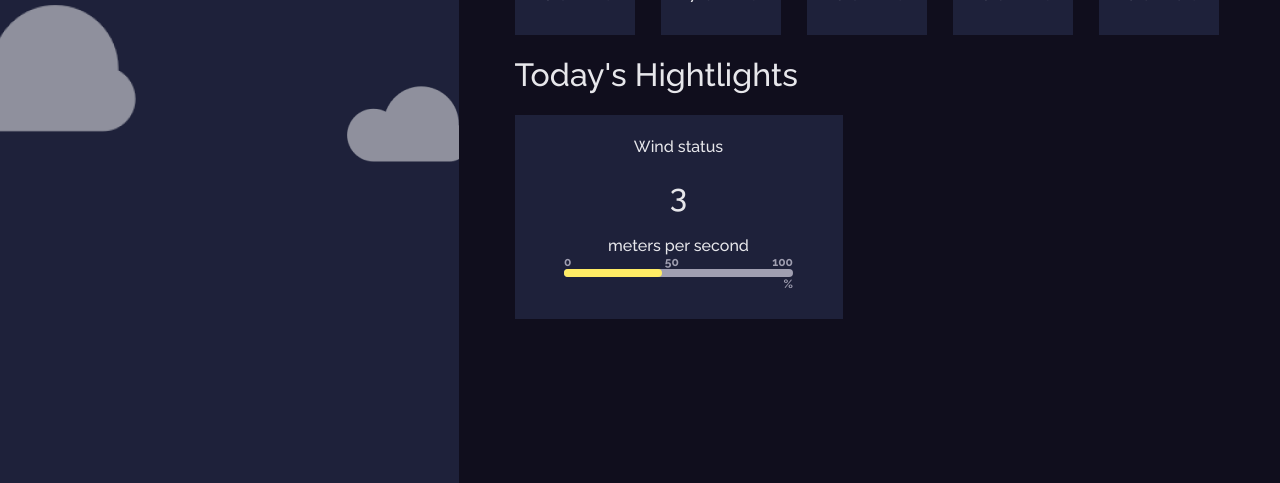
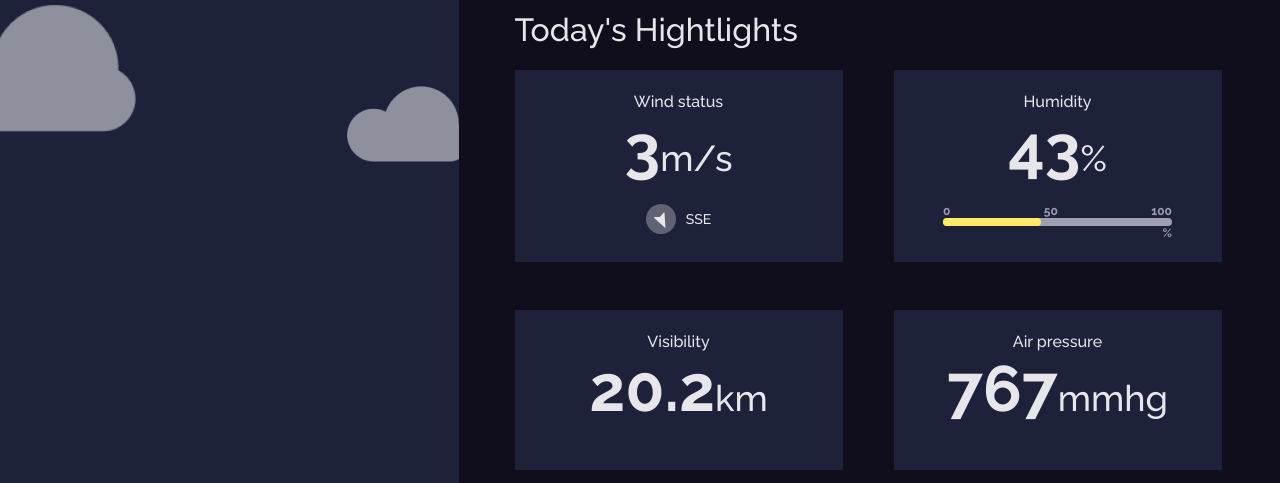
Before and after one commit to Kononov-Sergey/weather_app, a React (Create React App) app: page / in a window 1280 px wide. Shown: the part 317-800 px from the top of the page. Built offline with nearby package versions, Linux system fonts and the light colour scheme; no server answers.

Commit message:
made styles for main content section

```diff
--- a/src/components/Main/Interface/WindCompass.jsx
+++ b/src/components/Main/Interface/WindCompass.jsx
@@ -0,0 +1,15 @@
+import React from "react";
+import classes from "./WindCompass.module.scss";
+
+function WindCompass({ rotation }) {
+  return (
+    <div
+      style={{ transform: `rotate(${rotation - 45}deg)` }}
+      className={classes.circle}
+    >
+      <span className="material-icons">near_me</span>
+    </div>
+  );
+}
+
+export default WindCompass;
--- /dev/null
+++ b/src/components/Main/Interface/WindCompass.module.scss
@@ -0,0 +1,15 @@
+.circle {
+  width: 30px;
+  height: 30px;
+  background-color: rgb(97, 99, 117);
+  border-radius: 50px;
+  position: relative;
+  span {
+    position: absolute;
+    top: 50%;
+    left: 50%;
+    transform: translate(-50%, -50%);
+    font-size: 19px;
+    color: rgb(231, 231, 235);
+  }
+}
--- a/src/components/Main/MainContent.jsx
+++ b/src/components/Main/MainContent.jsx
@@ -2,7 +2,6 @@
 import { useSelector } from "react-redux";
 import { getHightlights } from "../../store/selectors";
 import CardWide from "../UI/Card/CardWide";
-import PercentageScale from "./Interface/PercentageScale";
 
 import classes from "./MainContent.module.scss";
 
@@ -18,22 +17,37 @@
 function MainContent() {
   const hightlights = useSelector(getHightlights);
   return (
-    <article>
+    <article className={classes.article}>
       <h1>Today's Hightlights</h1>
       <div className={classes["card-wrapper"]}>
-        <CardWide title={"Wind status"}>
-          <div className={classes["top-content"]}>
-            <h1>{(dummy_data.wind_speed * 0.44704).toFixed(0)}</h1>
-            <p>meters per second</p>
-          </div>
-          <div className={classes["bottom-content"]}>
-            {/* <div>
-              <span className="material-icons">near_me</span>
-            </div>
-            <p>{dummy_data.wind_direction_compass}</p> */}
-            <PercentageScale percentages={dummy_data.humidity} />
-          </div>
-        </CardWide>
+        <CardWide
+          title={"Wind status"}
+          type="WS"
+          currentValue={dummy_data.wind_speed}
+          bottomContentValues={{
+            wind_direction_compass: dummy_data.wind_direction_compass,
+            wind_direction: dummy_data.wind_direction,
+          }}
+        />
+
+        <CardWide
+          title={"Humidity"}
+          type="H"
+          currentValue={dummy_data.humidity}
+          bottomContentValues={{ humidity: dummy_data.humidity }}
+        />
+
+        <CardWide
+          title={"Visibility"}
+          type="V"
+          currentValue={dummy_data.visibility}
+        />
+
+        <CardWide
+          title={"Air pressure"}
+          type="AP"
+          currentValue={dummy_data.air_pressure}
+        />
       </div>
     </article>
   );
--- a/src/components/Main/MainContent.module.scss
+++ b/src/components/Main/MainContent.module.scss
@@ -0,0 +1,5 @@
+.card-wrapper {
+  display: grid;
+  grid-template-columns: 1fr 1fr;
+  gap: 48px;
+}
--- a/src/components/Main/MainHeader.module.scss
+++ b/src/components/Main/MainHeader.module.scss
@@ -3,5 +3,5 @@
   display: flex;
   justify-content: end;
   gap: 12px;
-  margin-bottom: 75px;
+  margin-bottom: 30px;
 }
--- a/src/components/UI/Card/CardWide.jsx
+++ b/src/components/UI/Card/CardWide.jsx
@@ -1,12 +1,50 @@
 import React from "react";
 import classes from "./CardWide.module.scss";
 
-function CardWide({ children, title, className }) {
+import WindCompass from "../../Main/Interface/WindCompass";
+import PercentageScale from "../../Main/Interface/PercentageScale";
+const types = { WS: "WS", H: "H", V: "V", AP: "AP" };
+
+function CardWide({ title, type, currentValue, bottomContentValues }) {
+  let value, valuePostfix, additionalContent;
+  if (type === types.WS) {
+    value = (currentValue * 0.44704).toFixed(0);
+    valuePostfix = "m/s";
+    additionalContent = (
+      <>
+        <WindCompass rotation={bottomContentValues.wind_direction} />
+        <p>{bottomContentValues.wind_direction_compass}</p>
+      </>
+    );
+  }
+
+  if (type === types.H) {
+    value = currentValue;
+    valuePostfix = "%";
+    additionalContent = (
+      <PercentageScale percentages={bottomContentValues.humidity} />
+    );
+  }
+
+  if (type === types.V) {
+    value = (currentValue * 1.609344).toFixed(1);
+    valuePostfix = "km";
+  }
+
+  if (type === types.AP) {
+    value = (currentValue * 0.750064).toFixed(0);
+    valuePostfix = "mmhg";
+  }
+
   return (
-    <div className={`${classes["wide_card"]} ${className}`}>
+    <div className={`${classes["wide_card"]}`}>
       <h3>{title}</h3>
-      <div className={classes.content}></div>
-      {children}
+      <div></div>
+      <div className={classes["top-content"]}>
+        <h1>{value}</h1>
+        <p>{valuePostfix}</p>
+      </div>
+      <div className={classes["bottom-content"]}>{additionalContent}</div>
     </div>
   );
 }
--- a/src/components/UI/Card/CardWide.module.scss
+++ b/src/components/UI/Card/CardWide.module.scss
@@ -2,7 +2,7 @@
   text-align: center;
   background-color: #1e213a;
   width: 328px;
-  min-height: 160px;
+  min-height: 116px;
   padding: 22px 0px;
   h3 {
     font-size: 16px;
@@ -10,7 +10,29 @@
     margin: 0;
   }
 }
-.content {
+
+.top-content {
+  display: flex;
+  align-items: baseline;
+  justify-content: center;
+  h1 {
+    margin: 0;
+    line-height: 75px;
+    font-size: 64px;
+    font-weight: 700;
+    margin-bottom: 18px;
+  }
+  p {
+    font-size: 36px;
+  }
+}
+
+.bottom-content {
   display: flex;
   justify-content: center;
+  align-items: center;
+  gap: 10px;
+  p {
+    font-size: 14px;
+  }
 }
```
